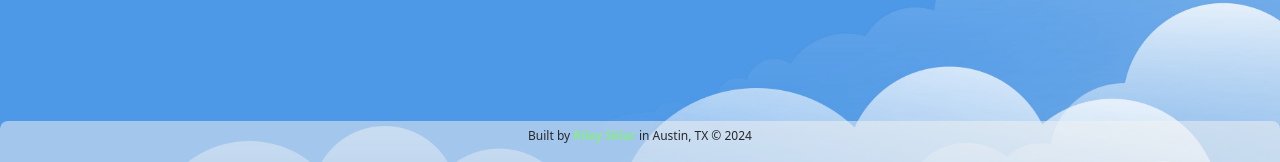
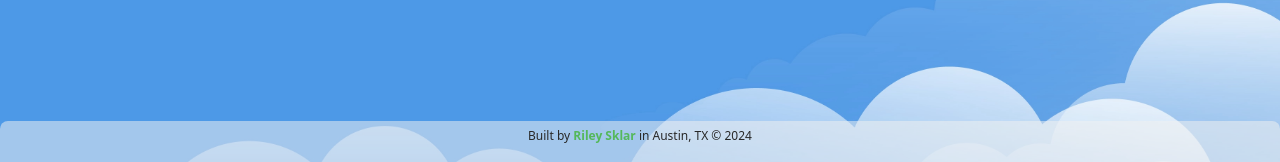
Before and after one commit to rileysklar/react-weather-app, a React (Create React App) app: page / in a window 1280 px wide. Shown: the part 638-800 px from the top of the page. Built offline with nearby package versions, Linux system fonts and the light colour scheme; no server answers.

Commit message:
link color

```diff
--- a/src/App.css
+++ b/src/App.css
@@ -1,6 +1,6 @@
 a {
   text-decoration: none;
-  color: #8ae890;
+  color: #54b85a;
   font-weight: 700;
 }
 
```
